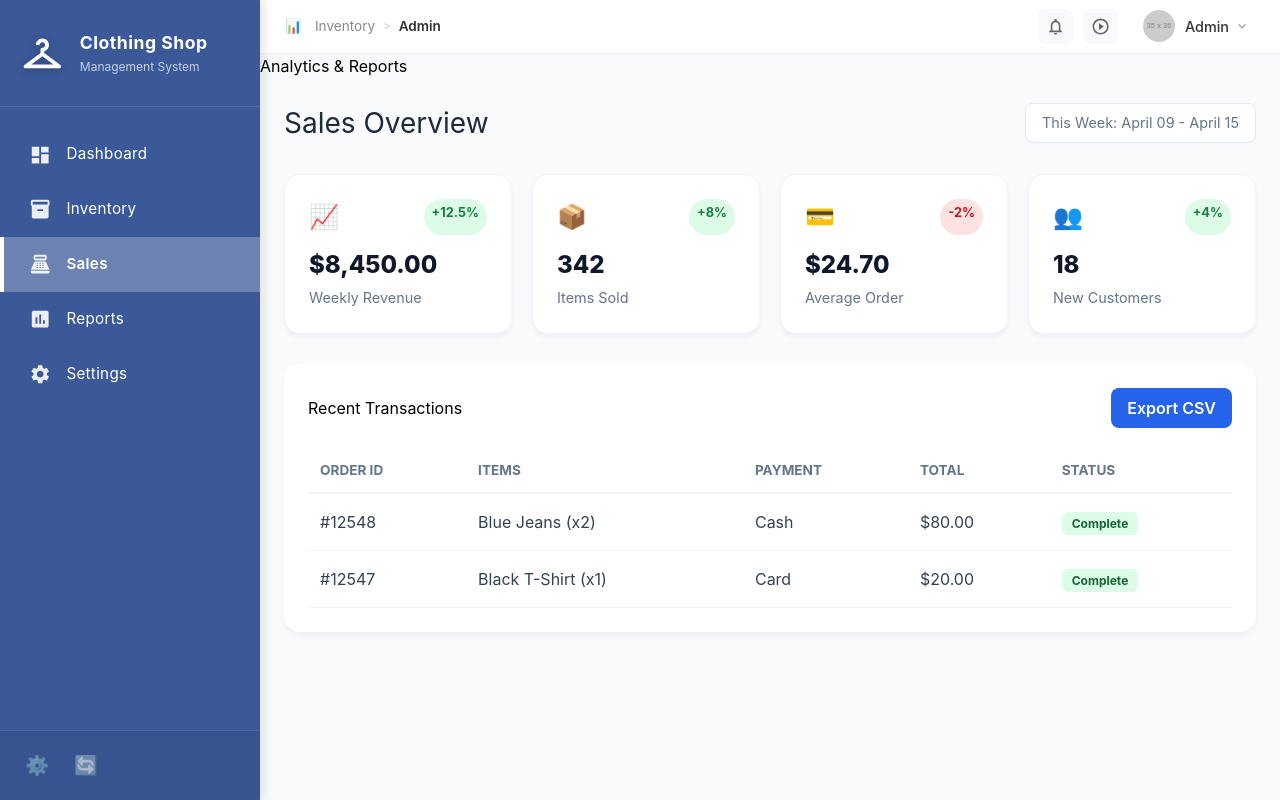
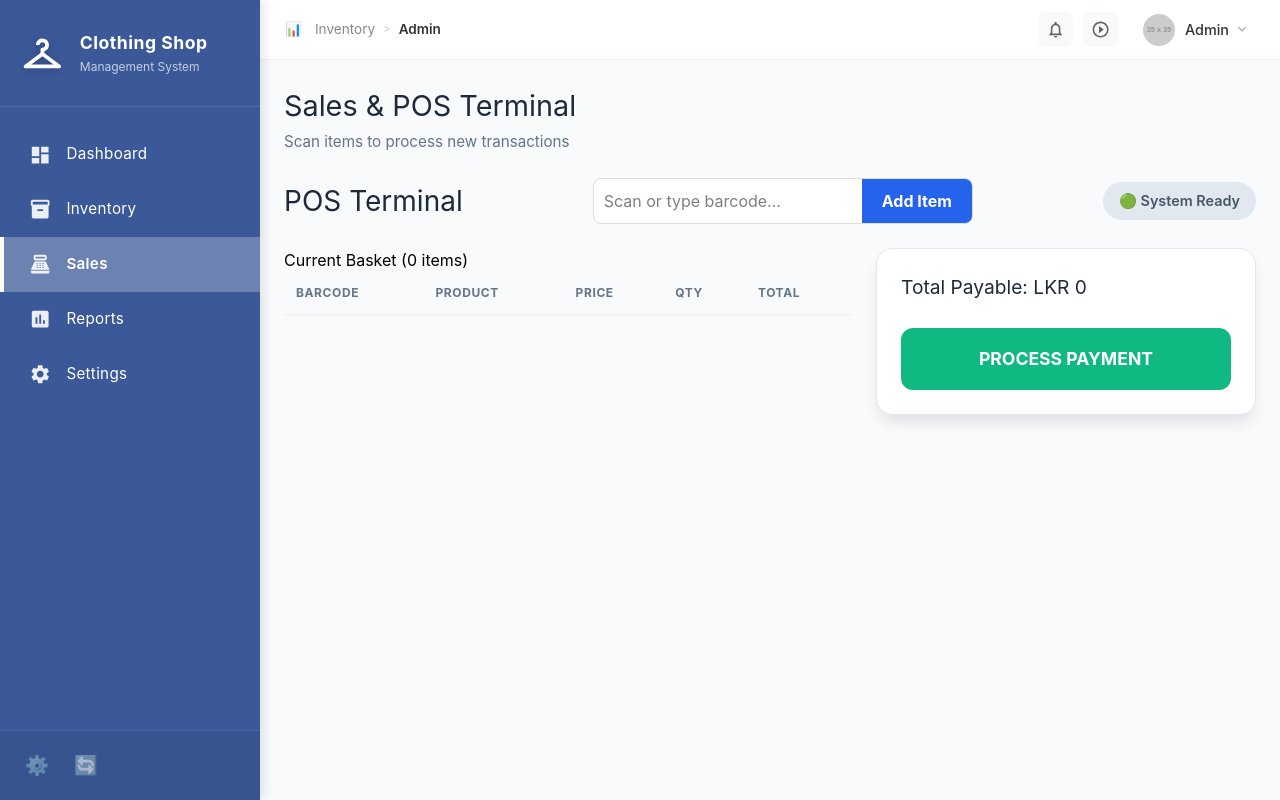
Before and after one commit to RasikaMadushanka/cloth_shop, a React (Vite) app: page /sales in a window 1280 px wide. Built offline with nearby package versions, Linux system fonts and the light colour scheme.

Commit message:
integrate sales api

```diff
--- a/src/components/Pages/SALES.tsx
+++ b/src/components/Pages/SALES.tsx
@@ -5,19 +5,23 @@ import "./Sales_Overview.css"
 
 function SALES() {
   return (
-     <div className="app-wrapper">
+    <div className="app-wrapper">
       <Clothnav />
       <div className="main-content">
         <Topheader />
-        <div className="reports-body">
-          <header className="reports-header">
-            <h2>Analytics & Reports</h2>
+        <div className="page-scroller"> {/* Added for scrolling */}
+          <div className="reports-body">
+            <header className="reports-header">
+              <h2>Sales & POS Terminal</h2>
+              <p className="subtitle">Scan items to process new transactions</p>
             </header>
-            </div>
-            <Sales></Sales>
-            </div>
-            </div>
 
+            {/* The POS Component sits inside the body padding */}
+            <Sales />
+          </div>
+        </div>
+      </div>
+    </div>
   )
 }
 
--- a/src/components/Pages/Sales_Overview.css
+++ b/src/components/Pages/Sales_Overview.css
@@ -0,0 +1,42 @@
+/* 1. This prevents the whole screen from bouncing */
+.app-wrapper {
+  display: flex;
+  height: 100vh;
+  width: 100vw;
+  overflow: hidden;
+  background-color: #f8fafc;
+}
+
+/* 2. This allows the sidebar to stay fixed while the right side scrolls */
+.main-content {
+  flex: 1;
+  display: flex;
+  flex-direction: column;
+  height: 100vh; /* Must be 100vh */
+  overflow-y: auto; /* THIS ENABLES SCROLLING FOR ALL PAGES */
+  background-color: #f8fafc;
+}
+
+/* 3. Add padding to the body so content doesn't touch the edges */
+.reports-body {
+  padding: 24px;
+  width: 100%;
+  max-width: 1600px;
+  margin: 0 auto;
+}
+
+.reports-header {
+  margin-bottom: 24px;
+}
+
+.reports-header h2 {
+  font-size: 1.8rem;
+  color: #1e293b;
+  margin: 0;
+}
+
+.subtitle {
+  color: #64748b;
+  font-size: 0.95rem;
+  margin: 4px 0 0 0;
+}
--- a/src/components/Sales_Component/Sales.css
+++ b/src/components/Sales_Component/Sales.css
@@ -1,13 +1,9 @@
 .sales-page-container {
-  padding: 24px;
+  /* Remove padding and background here as it's handled by Sales_Overview.css */
   display: flex;
   flex-direction: column;
-  gap: 30px;
-  background-color: #f8fafc;
-  height: 100%;
-  overflow-y: auto;
+  gap: 24px;
 }
-
 .sales-header {
   display: flex;
   justify-content: space-between;
@@ -27,62 +23,24 @@
   border: 1px solid #e2e8f0;
   font-size: 0.9rem;
   color: #64748b;
+  font-weight: 500;
 }
 
-/* KPI Grid */
-.sales-stats-grid {
+/* Main POS Grid System */
+.pos-main-layout {
   display: grid;
-  grid-template-columns: repeat(auto-fit, minmax(220px, 1fr));
-  gap: 20px;
+  grid-template-columns: 1fr 380px; /* Cart takes most space, sidebar is fixed */
+  gap: 24px;
+  align-items: start;
 }
 
-.sales-stat-card {
-  background: white;
-  padding: 24px;
-  border-radius: 16px;
-  box-shadow: 0 4px 6px -1px rgba(0, 0, 0, 0.05);
-  border: 1px solid #f1f5f9;
-}
-
-.stat-header {
-  display: flex;
-  justify-content: space-between;
-  margin-bottom: 12px;
-}
-
-.stat-icon {
-  font-size: 1.5rem;
-}
-
-.stat-trend {
-  font-size: 0.8rem;
-  font-weight: 700;
-  padding: 4px 8px;
-  border-radius: 20px;
-}
-
-.stat-trend.up { background: #dcfce7; color: #15803d; }
-.stat-trend.down { background: #fee2e2; color: #b91c1c; }
-
-.stat-value {
-  font-size: 1.5rem;
-  font-weight: 800;
-  color: #0f172a;
-  margin: 0;
-}
-
-.stat-label {
-  color: #64748b;
-  font-size: 0.9rem;
-  margin: 4px 0 0 0;
-}
-
-/* Table Section */
+/* Cart Section (Left) */
 .recent-sales-section {
   background: white;
   border-radius: 16px;
   padding: 24px;
   box-shadow: 0 4px 6px -1px rgba(0, 0, 0, 0.05);
+  border: 1px solid #f1f5f9;
 }
 
 .section-header {
@@ -90,6 +48,18 @@
   justify-content: space-between;
   align-items: center;
   margin-bottom: 20px;
+}
+
+.section-header h3 {
+  margin: 0;
+  color: #334155;
+  font-size: 1.1rem;
+}
+
+/* Sales Table Styles */
+.table-responsive {
+  width: 100%;
+  overflow-x: auto;
 }
 
 .sales-table {
@@ -102,34 +72,196 @@
   padding: 12px;
   border-bottom: 2px solid #f1f5f9;
   color: #64748b;
-  font-size: 0.85rem;
+  font-size: 0.75rem;
   text-transform: uppercase;
+  letter-spacing: 0.05em;
 }
 
 .sales-table td {
   padding: 16px 12px;
   border-bottom: 1px solid #f1f5f9;
   color: #334155;
+  font-size: 0.95rem;
 }
 
-.status-badge {
-  padding: 4px 10px;
+.barcode-badge {
+  background: #f1f5f9;
+  padding: 4px 8px;
   border-radius: 6px;
-  font-size: 0.75rem;
-  font-weight: 700;
+  font-family: 'Courier New', Courier, monospace;
+  color: #475569;
+  font-weight: 600;
 }
 
-.status-badge.complete {
-  background: #dcfce7;
-  color: #166534;
+/* Checkout Sidebar (Right) */
+.checkout-summary-section {
+  position: sticky;
+  top: 24px;
 }
 
-.export-btn {
-  background: #2563eb;
+.summary-card {
+  background: white;
+  padding: 24px;
+  border-radius: 16px;
+  box-shadow: 0 10px 15px -3px rgba(0, 0, 0, 0.1);
+  border: 1px solid #e2e8f0;
+}
+
+.summary-card h3 {
+  margin: 0 0 16px 0;
+  color: #1e293b;
+  font-size: 1.2rem;
+}
+
+.summary-card hr {
+  border: 0;
+  border-top: 1px solid #f1f5f9;
+  margin: 16px 0;
+}
+
+.summary-row {
+  display: flex;
+  justify-content: space-between;
+  align-items: center;
+  margin: 16px 0;
+  color: #64748b;
+  font-weight: 500;
+}
+
+.summary-row.total {
+  margin-top: 24px;
+  padding-top: 20px;
+  border-top: 2px dashed #e2e8f0;
+  font-size: 1.3rem;
+  font-weight: 800;
+  color: #2563eb;
+}
+
+/* Inputs & Selects */
+.summary-input {
+  width: 120px;
+  padding: 10px;
+  border: 1px solid #cbd5e1;
+  border-radius: 8px;
+  text-align: right;
+  font-weight: 600;
+  color: #1e293b;
+  outline: none;
+  transition: border-color 0.2s;
+}
+
+.summary-input:focus {
+  border-color: #2563eb;
+}
+
+/* Buttons */
+.checkout-btn {
+  width: 100%;
+  background: #10b981;
   color: white;
   border: none;
-  padding: 8px 16px;
+  padding: 18px;
+  border-radius: 12px;
+  font-size: 1.1rem;
+  font-weight: 700;
+  cursor: pointer;
+  transition: all 0.2s;
+  margin-top: 10px;
+}
+
+.checkout-btn:hover {
+  background: #059669;
+  box-shadow: 0 4px 12px rgba(16, 185, 129, 0.2);
+}
+
+.checkout-btn:active {
+  transform: scale(0.97);
+}
+
+.clear-btn {
+  background: #fee2e2;
+  color: #b91c1c;
+  border: none;
+  padding: 8px 14px;
   border-radius: 8px;
+  font-size: 0.85rem;
   font-weight: 600;
   cursor: pointer;
+  transition: background 0.2s;
 }
+
+.clear-btn:hover {
+  background: #fecaca;
+}
+
+/* Responsive Logic */
+@media (max-width: 1024px) {
+  .pos-main-layout {
+    grid-template-columns: 1fr;
+  }
+
+  .checkout-summary-section {
+    position: static;
+  }
+}
+.scan-status {
+    background: #e2e8f0;
+    padding: 8px 16px;
+    border-radius: 20px;
+    font-size: 0.9rem;
+    font-weight: 600;
+    color: #475569;
+    transition: all 0.3s ease;
+}
+
+.scan-status.active {
+    background: #dcfce7;
+    color: #166534;
+    border: 1px solid #166534;
+    animation: pulse 1s infinite;
+}
+
+@keyframes pulse {
+    0% { opacity: 1; }
+    50% { opacity: 0.7; }
+    100% { opacity: 1; }
+}
+
+.empty-cart-msg {
+    text-align: center;
+    padding: 60px !important;
+    color: #94a3b8;
+    font-style: italic;
+    font-size: 1.1rem;
+}
+
+.barcode-badge {
+    color: #2563eb;
+    background: #eff6ff;
+    border: 1px solid #bfdbfe;
+    padding: 2px 6px;
+    border-radius: 4px;
+}
+.search-bar-container {
+    display: flex;
+    background: white;
+    border: 1px solid #ddd;
+    border-radius: 8px;
+    overflow: hidden;
+}
+
+.manual-search-input {
+    padding: 10px;
+    border: none;
+    outline: none;
+    min-width: 250px;
+}
+
+.search-btn {
+    background: #2563eb;
+    color: white;
+    border: none;
+    padding: 10px 20px;
+    cursor: pointer;
+    font-weight: bold;
+}
--- a/src/components/Sales_Component/Sales.tsx
+++ b/src/components/Sales_Component/Sales.tsx
@@ -1,99 +1,163 @@
-import React from 'react';
+import React, { useState, useEffect, useCallback } from 'react';
 import './sales.css';
+import { salesApi, productApi } from '../api/Service/apiService';
 
-// Define the shape of our stats data
-interface WeeklyStat {
-  label: string;
-  value: string;
-  icon: string;
-  trend: string;
-}
-
-// Define the shape of a transaction
-interface Transaction {
-  id: string;
-  items: string;
-  payment: 'Cash' | 'Card' | 'Online';
-  total: string;
-  status: 'Complete' | 'Pending' | 'Cancelled';
+interface SaleItem {
+    barcodeId: string;
+    productName: string;
+    quantity: number;
+    unitPrice: number;
 }
 
 const Sales: React.FC = () => {
-  // Type-safe mock data
-  const weeklyStats: WeeklyStat[] = [
-    { label: "Weekly Revenue", value: "$8,450.00", icon: "📈", trend: "+12.5%" },
-    { label: "Items Sold", value: "342", icon: "📦", trend: "+8%" },
-    { label: "Average Order", value: "$24.70", icon: "💳", trend: "-2%" },
-    { label: "New Customers", value: "18", icon: "👥", trend: "+4%" },
-  ];
+    const [items, setItems] = useState<SaleItem[]>([]);
+    const [discount, setDiscount] = useState<number>(0);
+    const [paymentMethod, setPaymentMethod] = useState<string>('CASH');
+    const [buffer, setBuffer] = useState<string>('');
+    const [manualSearch, setManualSearch] = useState<string>('');
 
-  const transactions: Transaction[] = [
-    { id: "#12548", items: "Blue Jeans (x2)", payment: "Cash", total: "$80.00", status: "Complete" },
-    { id: "#12547", items: "Black T-Shirt (x1)", payment: "Card", total: "$20.00", status: "Complete" },
-  ];
+    const playSuccessBeep = useCallback(() => {
+        const audio = new Audio('https://assets.mixkit.co/active_storage/sfx/700/700-preview.mp3');
+        audio.play().catch(() => {});
+    }, []);
+
+    const processBarcode = useCallback(async (barcode: string) => {
+        const cleanInput = String(barcode).trim();
+        if (!cleanInput) return;
+
+        try {
+            // Fetch all products from your ProductController
+            const response = await productApi.getAll();
+            const databaseItems = response.data;
+
+            // FIX: Match against 'id' or 'barcode' fields found in your console log
+            const product = databaseItems.find((p: any) =>
+                (p.id && String(p.id).trim() === cleanInput) ||
+                (p.barcode && String(p.barcode).trim() === cleanInput) ||
+                (p.barcodeId && String(p.barcodeId).trim() === cleanInput)
+            );
+
+            if (product) {
+                playSuccessBeep();
+
+                // MAP: Database 'basePrice' (from log) to Frontend 'unitPrice'
+                const finalBarcode = String(product.barcode || product.id || product.barcodeId);
+                const finalPrice = product.basePrice || product.price || 0;
+
+                setItems(prev => {
+                    const exists = prev.find(i => i.barcodeId === finalBarcode);
+
+                    if (exists) {
+                        return prev.map(i => i.barcodeId === finalBarcode
+                            ? { ...i, quantity: i.quantity + 1 } : i);
+                    }
+
+                    return [...prev, {
+                        barcodeId: finalBarcode,
+                        productName: product.productName || "Product",
+                        quantity: 1,
+                        unitPrice: finalPrice
+                    }];
+                });
+                setManualSearch('');
+            } else {
+                alert(`Product with barcode [${cleanInput}] not found in Database.`);
+            }
+        } catch (err) {
+            console.error("Fetch Error:", err);
+            alert("Database connection error");
+        }
+    }, [playSuccessBeep]);
+
+    // --- KEYBOARD LISTENER ---
+    useEffect(() => {
+        const handleKeyDown = (e: KeyboardEvent) => {
+            if (e.target instanceof HTMLInputElement || e.target instanceof HTMLSelectElement) return;
+
+            if (e.key === 'Enter') {
+                if (buffer.length >= 3) processBarcode(buffer);
+                setBuffer('');
+                return;
+            }
+            if (buffer.length > 25) setBuffer('');
+            if (e.key.length === 1) setBuffer(prev => prev + e.key);
+        };
+
+        window.addEventListener('keydown', handleKeyDown);
+        return () => window.removeEventListener('keydown', handleKeyDown);
+    }, [buffer, processBarcode]);
+
+    const subTotal = items.reduce((sum, item) => sum + (item.unitPrice * item.quantity), 0);
+    const finalTotal = subTotal - (subTotal * (discount / 100));
+
+    const handleCheckout = async () => {
+        if (items.length === 0) return alert("Cart is empty!");
+
+        // This Payload matches your Spring Boot SalesDto
+        const orderPayload = {
+            adminId: 1,
+            paymentMethod: paymentMethod,
+            discountPercentage: discount,
+            items: items.map(i => ({
+                barcodeId: i.barcodeId,
+                quantity: i.quantity,
+                unitPrice: i.unitPrice
+            }))
+        };
+
+        try {
+            // Hits @PostMapping("/place-order") in your SaleController
+            await salesApi.placeOrder(orderPayload);
+            alert("✅ Order Placed Successfully!");
+            setItems([]);
+            setDiscount(0);
+        } catch (error) {
+            alert("❌ Transaction Failed");
+        }
+    };
 
     return (
         <div className="sales-page-container">
             <div className="sales-header">
-        <h1>Sales Overview</h1>
-        <div className="date-picker">
-          <span>This Week: April 09 - April 15</span>
+                <h1>POS Terminal</h1>
+                <div className="search-bar-container">
+                    <input
+                        type="text"
+                        className="manual-search-input"
+                        placeholder="Scan or type barcode..."
+                        value={manualSearch}
+                        onChange={(e) => setManualSearch(e.target.value)}
+                        onKeyDown={(e) => { if (e.key === 'Enter') processBarcode(manualSearch); }}
+                    />
+                    <button className="search-btn" onClick={() => processBarcode(manualSearch)}>Add Item</button>
                 </div>
+                <div className="scan-status">{buffer.length > 0 ? `Scanning: ${buffer}` : "🟢 System Ready"}</div>
             </div>
 
-      {/* KPI Cards Grid */}
-      <div className="sales-stats-grid">
-        {weeklyStats.map((stat, index) => (
-          <div key={index} className="sales-stat-card">
-            <div className="stat-header">
-              <span className="stat-icon">{stat.icon}</span>
-              <span className={`stat-trend ${stat.trend.startsWith('+') ? 'up' : 'down'}`}>
-                {stat.trend}
-              </span>
-            </div>
-            <h3 className="stat-value">{stat.value}</h3>
-            <p className="stat-label">{stat.label}</p>
-          </div>
-        ))}
-      </div>
-
-      {/* Detailed Sales Table */}
-      <div className="recent-sales-section">
-        <div className="section-header">
-          <h3>Recent Transactions</h3>
-          <button className="export-btn" onClick={() => console.log('Exporting...')}>
-            Export CSV
-          </button>
-        </div>
-
-        {/* Responsive Table Wrapper */}
-        <div className="table-responsive">
+            <div className="pos-main-layout">
+                <div className="cart-container">
+                    <h3>Current Basket ({items.length} items)</h3>
                     <table className="sales-table">
                         <thead>
-              <tr>
-                <th>Order ID</th>
-                <th>Items</th>
-                <th>Payment</th>
-                <th>Total</th>
-                <th>Status</th>
-              </tr>
+                            <tr><th>BARCODE</th><th>PRODUCT</th><th>PRICE</th><th>QTY</th><th>TOTAL</th></tr>
                         </thead>
                         <tbody>
-              {transactions.map((trx) => (
-                <tr key={trx.id}>
-                  <td>{trx.id}</td>
-                  <td>{trx.items}</td>
-                  <td>{trx.payment}</td>
-                  <td>{trx.total}</td>
-                  <td>
-                    <span className={`status-badge ${trx.status.toLowerCase()}`}>
-                      {trx.status}
-                    </span>
-                  </td>
+                            {items.map((item, idx) => (
+                                <tr key={idx}>
+                                    <td>{item.barcodeId}</td>
+                                    <td>{item.productName}</td>
+                                    <td>LKR {item.unitPrice}</td>
+                                    <td>{item.quantity}</td>
+                                    <td>LKR {item.unitPrice * item.quantity}</td>
                                 </tr>
                             ))}
                         </tbody>
                     </table>
+                </div>
+
+                <div className="summary-card">
+                    <h3>Total Payable: LKR {finalTotal.toLocaleString()}</h3>
+                    <button className="checkout-btn" onClick={handleCheckout}>PROCESS PAYMENT</button>
                 </div>
             </div>
         </div>
```
Also changed, not shown: src/components/api/Service/apiService.ts (+6 -6 lines), src/components/setting/AdminAdd.tsx (+103 -29 lines). Lines whose indentation alone changed are shown as unchanged.
